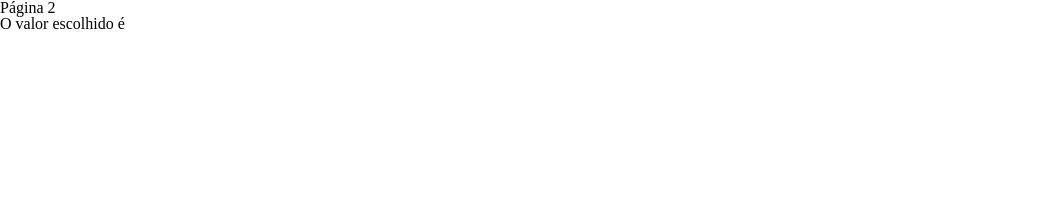
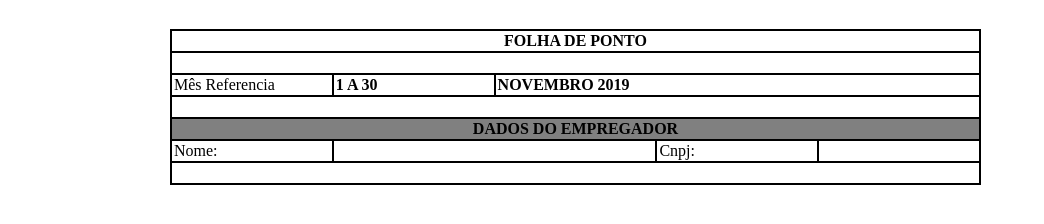
Before and after one commit to HudsondeSouzaSantos/LancamentoPontoApply, a plain HTML site: page pagePrint.html in a window 1280 px wide. Shown: the whole page, without its empty margins (0-1044 px from the left). Drawn offline with Linux system fonts and the light colour scheme.

Commit message:
Add files via upload
commit 2

```diff
--- /dev/null
+++ b/css/pagePrint.css
@@ -0,0 +1,51 @@
+body {
+    font-family: 'Times New Roman', Times, serif
+}
+
+.principal {
+    width: 940px;
+    position: relative;
+    margin: 0 auto;
+    margin-top: 29px;
+}
+
+table {
+    border: 2.5px solid black;
+    width: 811px;
+}
+
+td {
+    border: 2px solid black;
+    width: 20%;
+    padding: 2px 2px 2px 2px;
+}
+
+.titulo {
+    text-transform: uppercase;
+    text-align: center;
+    font-weight: bold;
+}
+
+.branco {
+    background-color: white;
+}
+
+.cinza {
+    background-color: gray;
+    ;
+}
+
+.campo {
+    text-transform: capitalize;
+    text-align: left;
+}
+
+.conteudo {
+    text-transform: uppercase;
+    text-align: left;
+    font-weight: bold;
+}
+
+.especialCTPS {
+    text-transform: uppercase;
+}
--- /dev/null
+++ b/dados/appl.js
@@ -0,0 +1,4 @@
+function carregaEmpresa() {
+    oEmpregador.nome = "appl ti eirele";
+    oEmpregador.cnpj = "05.101.848/0001-20";
+)
--- /dev/null
+++ b/dados/apply.js
@@ -0,0 +1,4 @@
+var oEmpregador = new Object();
+
+oEmpregador.nome = "appl ti eirele";
+oEmpregador.cnpj = "05.101.848/0001-20";
--- a/js/pagePrint.js
+++ b/js/pagePrint.js
@@ -1,6 +1,36 @@
 window.onload = initPage;
 
 function initPage() {
-    var valorEscolhido = window.location.search.replace("?", "");
-    document.getElementById("escolhido").textContent = valorEscolhido;
+    var script = document.createElement('script');
+    var url = location.search.slice(1);
+    var partes = url.split('&');
+    var data = {};
+    var oEmpregador = new Object();
+
+    var dadosEmpresa = "";
+
+    partes.forEach(function(parte) {
+        var chaveValor = parte.split('=');
+        var chave = chaveValor[0];
+        var valor = chaveValor[1];
+        data[chave] = valor;
+    });
+
+    if (data["empresa"] == "0") {
+        dadosEmpresa = "appl"
+    } else if (data["empresa"] == "1") {
+        dadosEmpresa = "apply"
+    }
+
+    script.type = 'text/javascript';
+    script.src = "dados/apply.js";
+    script.onreadystatechange = "carregaEmpresa";
+    script.onload = "carregaEmpresa";
+    document.head.appendChild(script);
+
+    document.getElementById("empregadorNome").textContent = oEmpregador.nome;
+    document.getElementById("empregadorCnpj").textContent = oEmpregador.cnpj;
+
+    console.log(data);
+    console.log(dadosEmpresa);
 }
--- a/pagePrint.html
+++ b/pagePrint.html
@@ -5,14 +5,43 @@
     <meta name="viewport" content="width=device-width, initial-scale=1.0">
     <meta http-equiv="X-UA-Compatible" content="ie=edge">
     <link rel="stylesheet" type="text/css" href="css/reset.css">
+    <link rel="stylesheet" type="text/css" href="css/pagePrint.css">
     <script type="text/javascript" src="js/pagePrint.js"></script>
     <title>Preenchimento folha ponto apply</title>
 </head>
 
 <body>
     <main>
-        <h1>Página 2</h1>
-        <p>O valor escolhido é <strong id="escolhido"></strong></p>
+        <div id="principal" class="principal">
+            <table>
+                <tr>
+                    <td class="titulo branco" colspan="5">folha de ponto</td>
+                </tr>
+                <tr>
+                    <td class="titulo branco" colspan="5">&nbsp;</td>
+                </tr>
+                <tr>
+                    <td class="campo">mês referencia</td>
+                    <td class="conteudo">1 a 30</td>
+                    <td class="conteudo" colspan="3">novembro 2019</td>
+                </tr>
+                <tr>
+                    <td colspan="5">&nbsp;</td>
+                </tr>
+                <tr>
+                    <td class="titulo cinza" colspan="5">dados do empregador</td>
+                </tr>
+                <tr>
+                    <td class="campo">nome:</td>
+                    <td id="empregadorNome" class="conteudo" colspan="2"></td>
+                    <td class="campo">cnpj:</td>
+                    <td id="empregadorCnpj" class="conteudo"></td>
+                </tr>
+                <tr>
+                    <td colspan="5">&nbsp;</td>
+                </tr>
+            </table>
+        </div>
     </main>
 </body>
 
```
Also changed, not shown: css/style.css (+8 -0 lines), index.html (+34 -12 lines).
